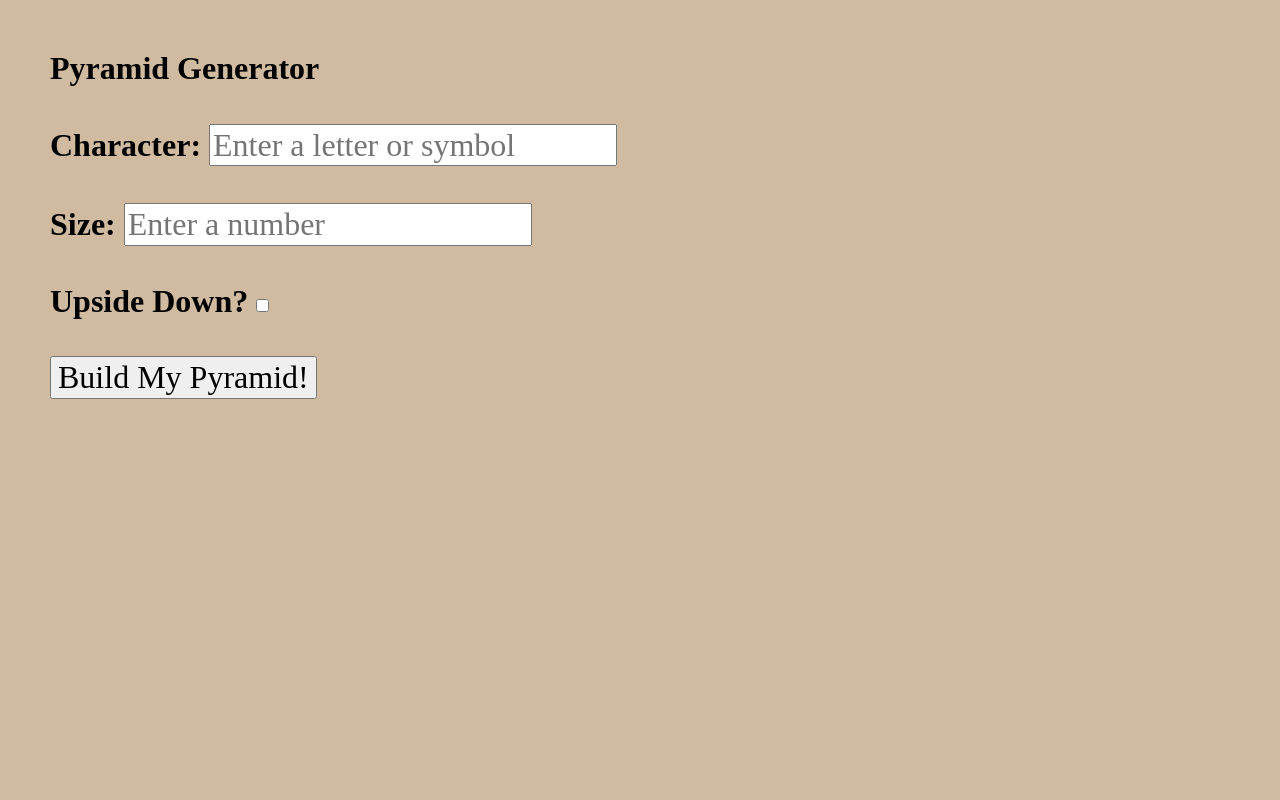
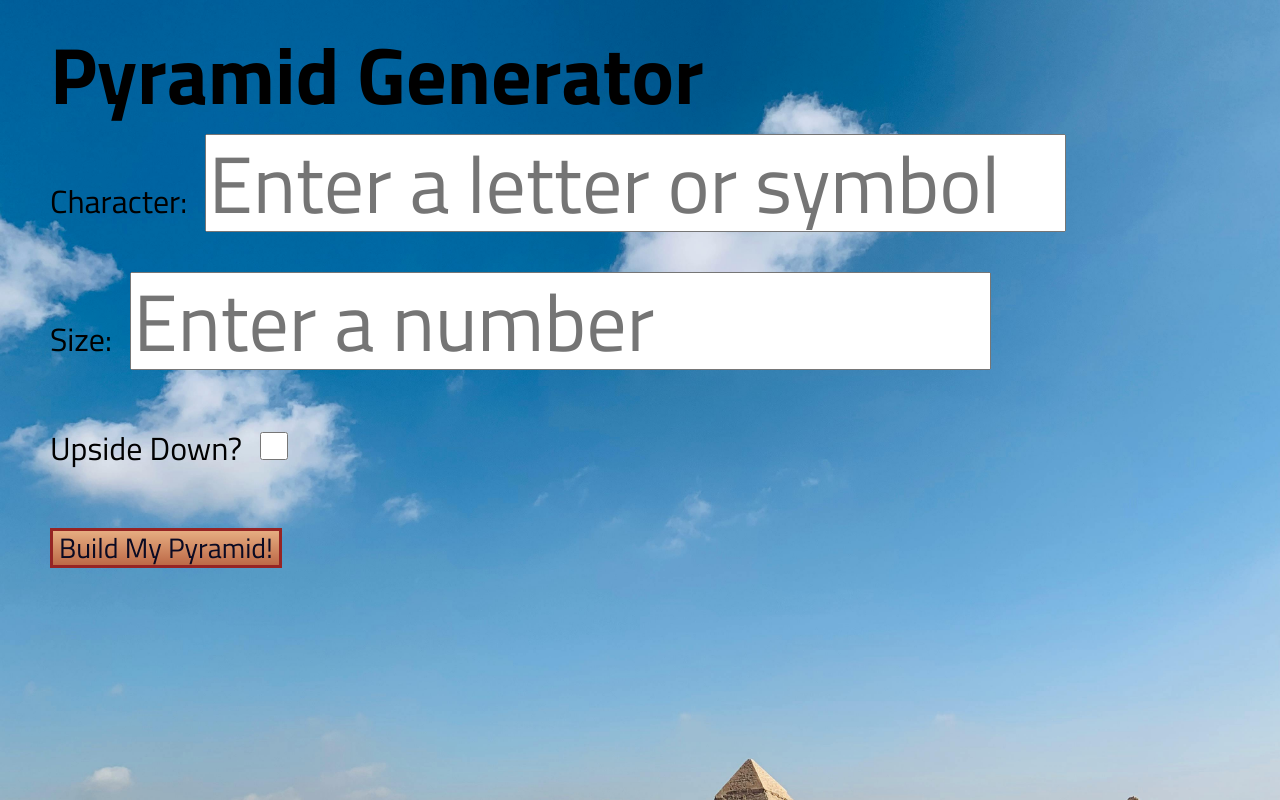
Before and after one commit to Dev-Wy/Pyramid, a website: page index.html in a window 1280 px wide. Drawn offline with Linux system fonts and the light colour scheme; files that its build step writes are made by us from their sources.

Commit message:
Adjusted font and button

```diff
--- a/css/styles.css
+++ b/css/styles.css
@@ -1,9 +1,39 @@
 body {
     background-color: rgb(208, 187, 160);
-    background-image: url(img/background-img.png);
+    background-image: url('../img/pyramids.jpg');
     background-repeat: no-repeat;
     background-size: cover;
     display: block;
     margin-top: 50px;
     margin-left: 50px;
 }
+
+h1 {
+        font-family: "Titillium Web", sans-serif;
+        font-weight: 700;
+        font-size: 5em;
+        font-style: normal;
+        line-height: 0.5em;
+}
+
+label {
+    font-family: "Titillium Web", sans-serif;
+    font-weight: 400;
+    font-size: 2rem;
+    font-style: normal;
+}
+
+#inverted {
+    height: 1.75rem;
+    width: 1.75rem;
+    background-color: rgb(208, 187, 160);
+}
+
+button {
+    cursor: pointer;
+    color: #0a0a23;
+    background-color: #fe6c32;
+    background-image: linear-gradient(#e6ad81, #bd6947);
+    border: 3px solid #962424;
+    font-size: 1.75rem;
+}
--- a/index.html
+++ b/index.html
@@ -5,16 +5,19 @@
     <meta name="viewport" content="width=device-width, initial-scale=1.0" />
     <link rel="stylesheet" href="css/normalize.css" />
     <link rel="stylesheet" href="css/styles.css" />
+    <link rel="preconnect" href="https://fonts.googleapis.com">
+    <link rel="preconnect" href="https://fonts.gstatic.com" crossorigin>
+    <link href="https://fonts.googleapis.com/css2?family=Titillium+Web:ital,wght@0,200;0,300;0,400;0,600;0,700;0,900;1,200;1,300;1,400;1,600;1,700&display=swap" rel="stylesheet">
     <title>Pyramid Generator</title>
   </head>
   <body>
     <h1>Pyramid Generator</h><br><br>
+
         <label for="character">Character:</label>
         <input type="text" id="character" placeholder="Enter a letter or symbol"><br><br>
 
         <label for="count">Size:</label>
         <input type="number" id="count" placeholder="Enter a number"><br><br>
-
 
         <label for="inverted">Upside Down?</label>
         <input type="checkbox" id="inverted"><br><br>
```
Also changed, not shown: img/pyramids.jpg (added).
